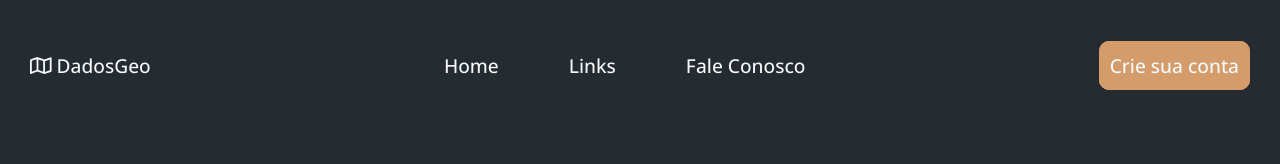
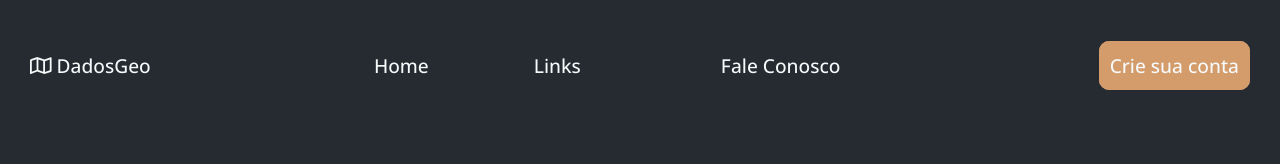
Before and after one commit to gabrielcbraga/dados-geo, a React (Create React App) app in the folder client/: page / in a window 1280 px wide. Shown: the top 164 px of the page. Built offline with nearby package versions, Linux system fonts and the light colour scheme.

Commit message:
scrolling created

```diff
--- a/client/package.json
+++ b/client/package.json
@@ -15,6 +15,7 @@
     "react": "^17.0.2",
     "react-dom": "^17.0.2",
     "react-scripts": "5.0.0",
+    "react-scroll": "^1.8.6",
     "web-vitals": "^2.1.4",
     "yup": "^0.32.11"
   },
--- a/client/src/components/main-page/ContactForm.jsx
+++ b/client/src/components/main-page/ContactForm.jsx
@@ -49,7 +49,7 @@ const ContactForm = () => {
     }
 
     return (
-        <div className="contactform-container">
+        <div className="contactform-container" id="form-contact">
             <div className="contactform-title">
                 <h1>Fale Conosco</h1>
                 <h2>Fale conosco para mandar uma mensagem,
--- a/client/src/components/main-page/Footer.jsx
+++ b/client/src/components/main-page/Footer.jsx
@@ -1,20 +1,38 @@
 import React from "react";
+import { Link, animateScroll as scroll } from "react-scroll";
 
 import './styles/FooterStyle.css'
 import './styles/ResponsiveStyle.css'
 
 import { FontAwesomeIcon } from '@fortawesome/react-fontawesome'
 import { faMap } from '@fortawesome/free-regular-svg-icons'
+import { scrollToTop } from "react-scroll/modules/mixins/animate-scroll";
 
 const Footer = () => {
     return (
         <div className="footer">
             <div className="footer-container">
                 <div className="footer-left-links">
-                    <a href="#">Links</a>
-                    <a href="#">Fale Conosco</a>
+                    <a>
+                        <Link
+                            to="link"
+                            spy={true}
+                            smooth={true}
+                            duration={700}
+                            offset={-80}
+                        >Links
+                        </Link>
+                    </a>
+                    <a> <Link
+                            to="form-contact"
+                            spy={true}
+                            smooth={true}
+                            duration={700}
+                        >Fale Conosco
+                        </Link>
+                    </a>
                 </div>
-                <div className="footer-right-logo">
+                <div className="footer-right-logo" onClick={scroll.scrollToTop}>
                     <div className="icon-header">
                         <FontAwesomeIcon icon={faMap} /> <span>DadosGeo</span>
                     </div>
--- a/client/src/components/main-page/Header.jsx
+++ b/client/src/components/main-page/Header.jsx
@@ -1,4 +1,5 @@
 import React from "react";
+import { Link, animateScroll as scroll } from "react-scroll";
 
 import './styles/HeaderStyle.css'
 
@@ -7,14 +8,28 @@ import { faMap } from '@fortawesome/free-regular-svg-icons'
 
 const Header = () => {
     return (
-            <div className="header">
+        <div className="header" onClick={scroll.scrollToTop}>
             <div className="icon-header">
                 <FontAwesomeIcon icon={faMap} /> <span>DadosGeo</span>
             </div>
             <div className="links-header">
-                    <a href="#home">Home</a>
-                    <a href="#links">Links</a>
-                    <a href="#contato">Fale Conosco</a>
+                <a onClick={scroll.scrollToTop}>Home</a>
+                <a><Link
+                    to="link"
+                    spy={true}
+                    smooth={true}
+                    duration={700}
+                    offset={-80}
+                >Links
+                </Link>
+                </a>
+                <a><Link
+                    to="form-contact"
+                    spy={true}
+                    smooth={true}
+                    duration={700}
+                >Fale Conosco
+                </Link></a>
             </div>
             <div className="signup-header">
                 <a href="#">Crie sua conta</a>
--- a/client/src/components/main-page/LinksHome.jsx
+++ b/client/src/components/main-page/LinksHome.jsx
@@ -7,7 +7,7 @@ import placeholderImage from '../../images/background-placeholder.png'
 const Main = () => {
     return (
         <>
-            <div className="linkshome">
+            <div className="linkshome" id="link">
                 <div className="title-linkshome">
                     <h1>Links</h1>
                 </div>
--- a/client/src/components/main-page/Main.jsx
+++ b/client/src/components/main-page/Main.jsx
@@ -1,4 +1,5 @@
 import React from "react";
+import { Link, animateScroll as scroll } from "react-scroll";
 
 import './styles/MainStyle.css'
 
@@ -12,7 +13,14 @@ const Main = () => {
                     <span>Seu portal de geoprocessamento.</span>
                     <p>Conjunto de links de sites com dados georreferenciados, feito para te ajudar!</p>
                     <div className="button-main">
-                        <a href="#links">Veja os links</a>
+                        <Link
+                            to="link"
+                            spy={true}
+                            smooth={true}
+                            duration={700}
+                            offset={-80}
+                        >Veja os links
+                        </Link>
                     </div>
                 </div>
                 <div className="image-main">
--- a/client/src/components/main-page/styles/FooterStyle.css
+++ b/client/src/components/main-page/styles/FooterStyle.css
@@ -45,3 +45,11 @@
 .footer-right-logo{
     font-size: 1.5rem;
 }
+
+a{
+    cursor: pointer;
+}
+
+.footer-right-logo{
+    cursor: pointer;
+}
--- a/client/src/components/main-page/styles/HeaderStyle.css
+++ b/client/src/components/main-page/styles/HeaderStyle.css
@@ -27,6 +27,7 @@
     justify-content: space-between;
     color: var(--light);
     background-color: var(--principal-color);
+    cursor: pointer;
 }
 
 .header a{
```
Also changed, not shown: 1 other file (tests, documents, lock files or other folders). Lines whose indentation alone changed are shown as unchanged.
